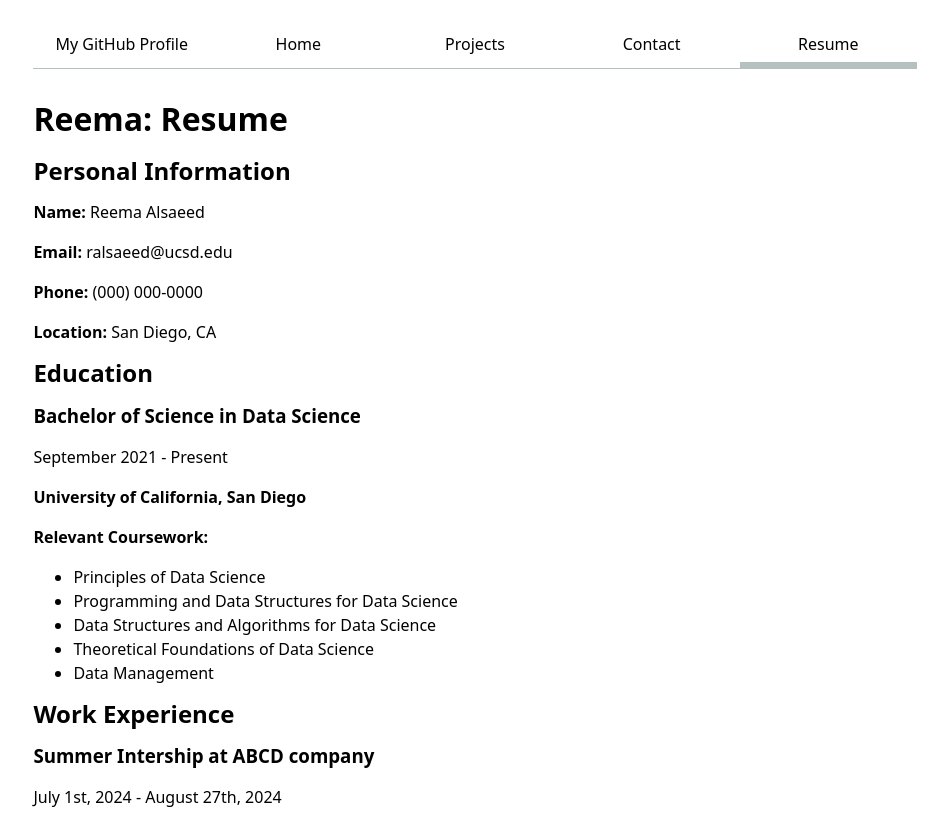
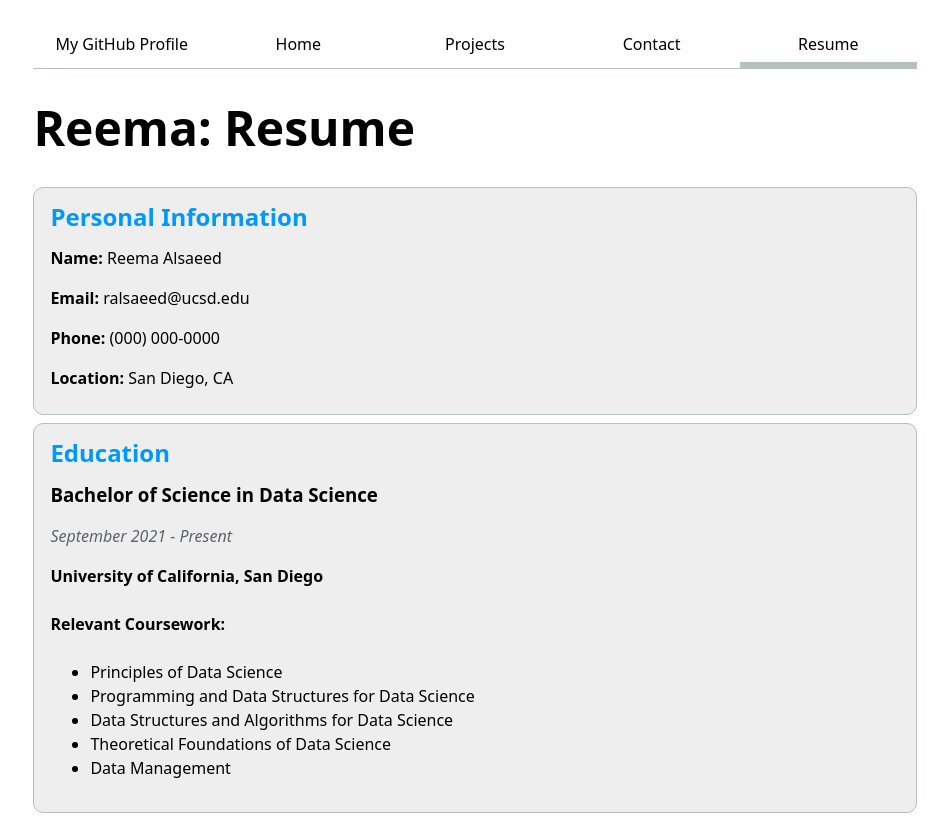
Before and after one commit to ReemaS03/portfolio, a plain HTML site: page resume/index.html in a window 1280 px wide. Shown: the top 816 px of the page, without its empty margins (165-1113 px from the left). Drawn offline with Linux system fonts and the light colour scheme.

Commit message:
style for resume

```diff
--- a/resume/index.html
+++ b/resume/index.html
@@ -6,7 +6,7 @@
     <title>Reema: Resume</title>
     <link rel="stylesheet" href="../style.css">
 </head>
-<body>
+<body class="resume-page">
 
     <nav>
         <ul>
--- a/style.css
+++ b/style.css
@@ -7,8 +7,6 @@ body {
     margin-inline: max(1em, (100% - 100ch) / 2);
     padding: 1em;
 }
-
-/* Step 2: */
 
 :root {
     --color-accent: oklch(65% 50% 240);
@@ -53,8 +51,6 @@ nav a:hover {
     background-color: oklch(from var(--color-accent) 95% 5% h)
 }
 
-/* Step 3: */
-
 form {
     display: grid;
     grid-template-columns: auto 1fr;
@@ -75,8 +71,6 @@ button {
     grid-column: 1 / -1;
 }
 
-/* Step 4: */
-
 .projects {
     display: grid;
     grid-template-columns: repeat(auto-fill, minmax(15em, 1fr));
@@ -84,6 +78,7 @@ button {
 }
 
 article {
+    display: grid;
     grid-template-rows: subgrid;
     grid-row: span 3;
 }
@@ -92,7 +87,32 @@ h2 {
     margin: 0;
 }
 
+h1 {
+    font-size: 300%;
+}
 h1, h2, h3, h4, h5, h6 {
     line-height: 1.1;
     text-wrap: balance;
 }
+
+.resume-page section {
+    padding: 1em;
+    border: 1px solid oklch(80% 3% 200);
+    border-radius: 10px;
+    margin-bottom: 0.5em;
+    background-color: oklch(95% 0% 0);
+}
+
+.resume-page h2 {
+    font-size: 1.5em;
+    color: var(--color-accent);
+}
+
+.resume-page section p {
+    margin-bottom: 0.5em;
+}
+
+.resume-page time {
+    font-style: italic;
+    color: oklch(50% 3% 200);
+}
```
